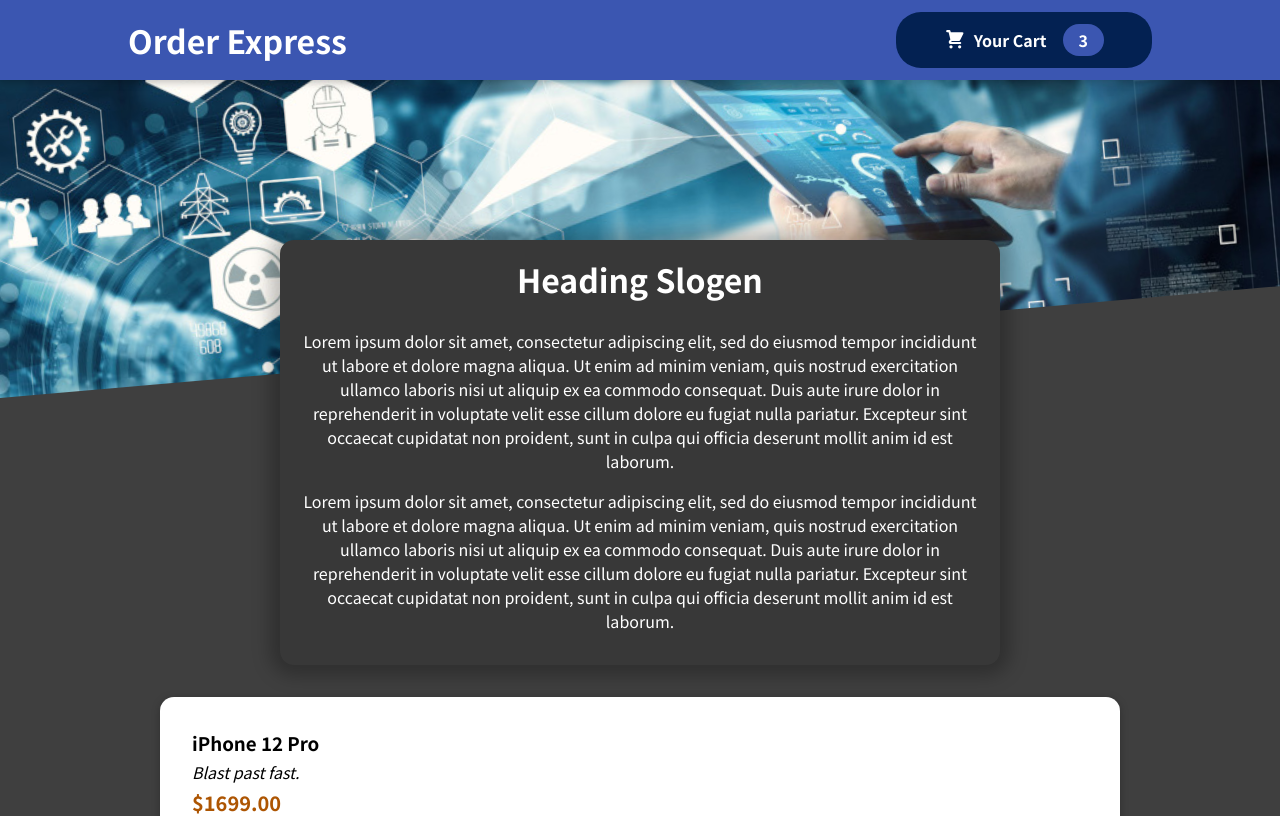
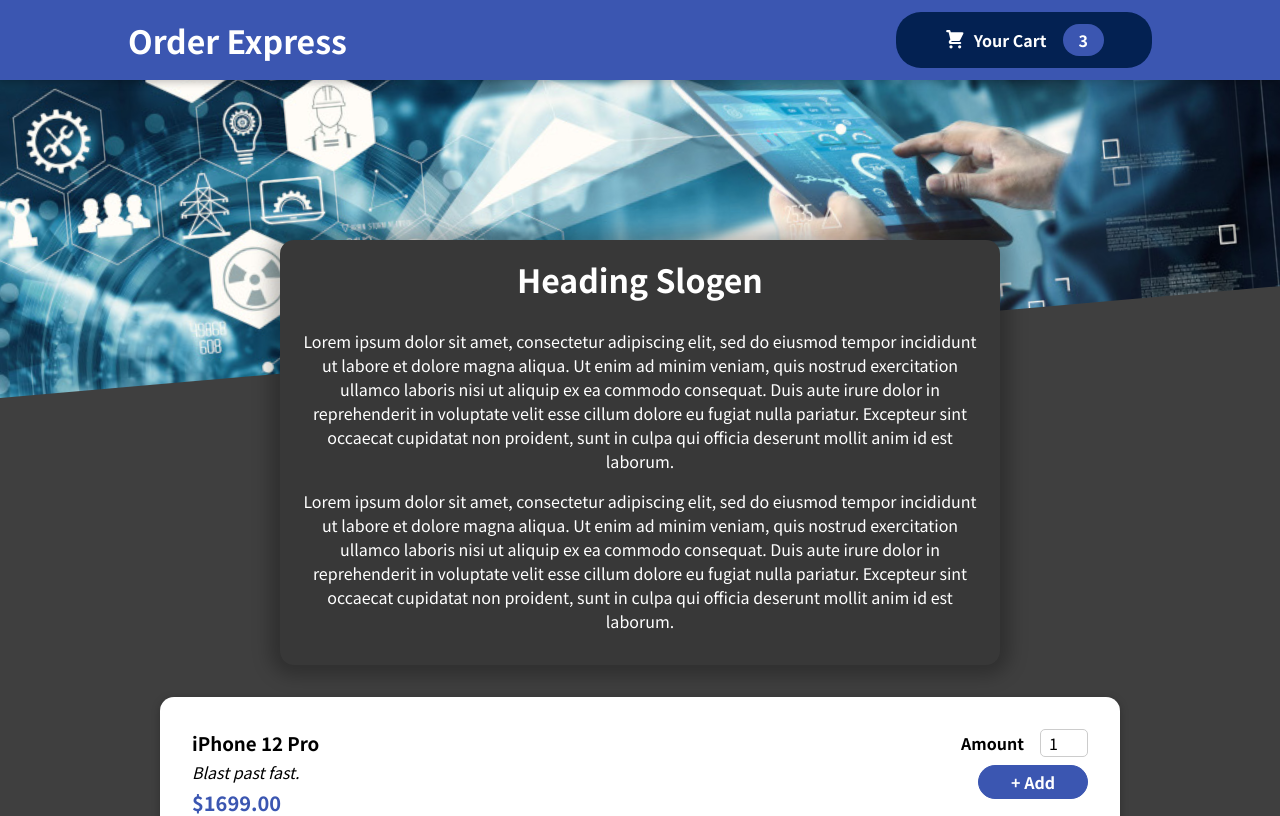
Before and after one commit to Kai-SS/order-express, a React (Create React App) app: page / in a window 1280 px wide. Shown: the top 816 px of the page. Built offline with nearby package versions, Linux system fonts and the light colour scheme.

Commit message:
Adding form

```diff
--- a/src/components/Products/AvailableProducts.js
+++ b/src/components/Products/AvailableProducts.js
@@ -30,8 +30,9 @@ const DUMMY_PRODS = [
 ];
 
 const AvailableProducts = () => {
-  const mealsList = DUMMY_PRODS.map((prod) => (
+  const productsList = DUMMY_PRODS.map((prod) => (
     <ProductItem
+      id={prod.id}
       key={prod.id}
       name={prod.name}
       description={prod.description}
@@ -41,7 +42,7 @@ const AvailableProducts = () => {
   return (
     <section className={classes.products}>
       <Card>
-        <ul>{mealsList}</ul>
+        <ul>{productsList}</ul>
       </Card>
     </section>
   );
--- a/src/components/Products/ProductItem/ProductItem.js
+++ b/src/components/Products/ProductItem/ProductItem.js
@@ -1,4 +1,5 @@
 import classes from "./ProductItem.module.css";
+import ProductItemForm from "./ProductItemFrom";
 
 const ProductItem = (props) => {
   const price = `$${props.price.toFixed(2)}`;
@@ -9,7 +10,9 @@ const ProductItem = (props) => {
         <div className={classes.description}>{props.description}</div>
         <div className={classes.price}>{price}</div>
       </div>
-      <div></div>
+      <div>
+        <ProductItemForm id={props.id} />
+      </div>
     </li>
   );
 };
--- a/src/components/Products/ProductItem/ProductItem.module.css
+++ b/src/components/Products/ProductItem/ProductItem.module.css
@@ -17,6 +17,6 @@
 .price {
   margin-top: 0.25rem;
   font-weight: bold;
-  color: #ad5502;
+  color: #3b56b1;
   font-size: 1.25rem;
 }
--- /dev/null
+++ b/src/components/Products/ProductItem/ProductItemForm.module.css
@@ -0,0 +1,20 @@
+.form {
+  text-align: right;
+}
+
+.form button {
+  font: inherit;
+  cursor: pointer;
+  background-color: #3b56b1;
+  border: 1px solid #3b56b1;
+  color: white;
+  padding: 0.25rem 2rem;
+  border-radius: 20px;
+  font-weight: bold;
+}
+
+.form button:hover,
+.form button:active {
+  background-color: #641e03;
+  border-color: #641e03;
+}
--- /dev/null
+++ b/src/components/Products/ProductItem/ProductItemFrom.js
@@ -0,0 +1,23 @@
+import Input from "../../UI/Input";
+import classes from "./ProductItemForm.module.css";
+
+const ProductItemForm = (props) => {
+  return (
+    <form className={classes.form}>
+      <Input
+        label="Amount"
+        input={{
+          id: "amount_" + props.id,
+          type: "number",
+          min: "1",
+          max: "5",
+          step: "1",
+          defaultValue: "1",
+        }}
+      />
+      <button>+ Add</button>
+    </form>
+  );
+};
+
+export default ProductItemForm;
--- /dev/null
+++ b/src/components/UI/Input.js
@@ -0,0 +1,12 @@
+import classes from "./Input.module.css";
+
+const Input = (props) => {
+  return (
+    <div className={classes.input}>
+      <label htmlFor={props.input.id}>{props.label}</label>
+      <input {...props.input} />
+    </div>
+  );
+};
+
+export default Input;
--- /dev/null
+++ b/src/components/UI/Input.module.css
@@ -0,0 +1,18 @@
+.input {
+  display: flex;
+  align-items: center;
+  margin-bottom: 0.5rem;
+}
+
+.input label {
+  font-weight: bold;
+  margin-right: 1rem;
+}
+
+.input input {
+  width: 3rem;
+  border-radius: 5px;
+  border: 1px solid #ccc;
+  font: inherit;
+  padding-left: 0.5rem;
+}
```
Also changed, not shown: 1 other file (tests, documents, lock files or other folders).
